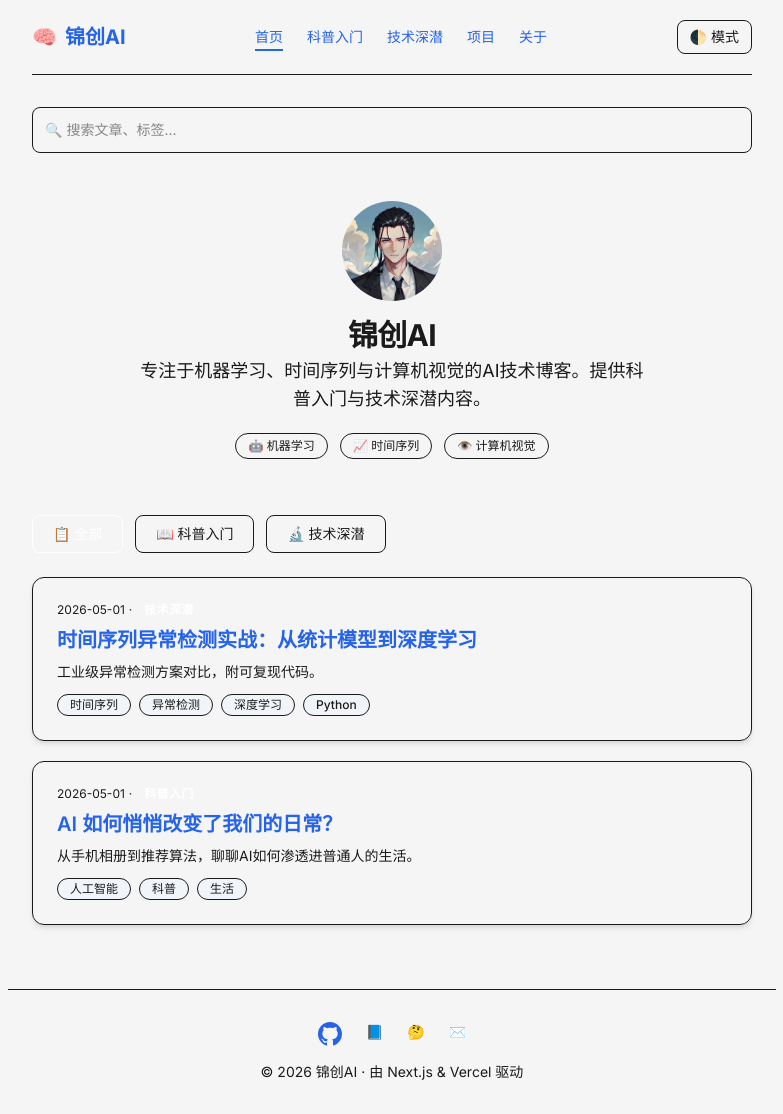
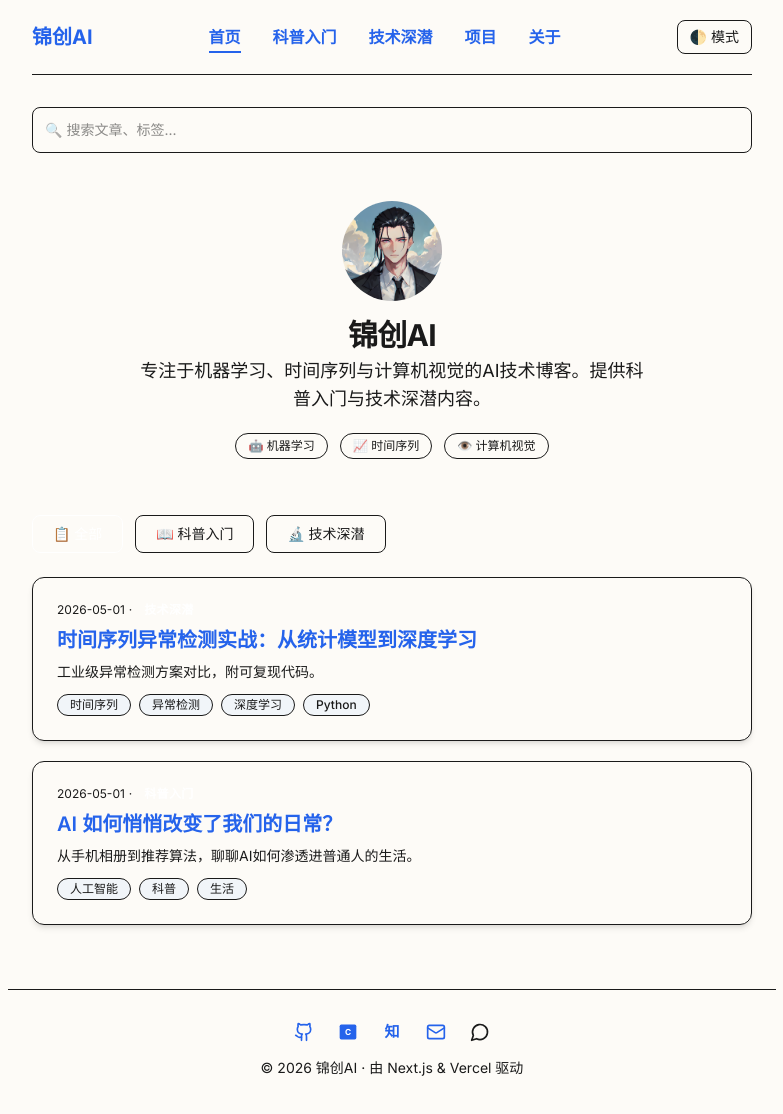
Before and after one commit to LiuCzj/jinc-ai-nextjs, a Next.js app: page / in a window 1280 px wide. Shown: the whole page, without its empty margins (248-1031 px from the left). Built offline with nearby package versions, Linux system fonts and the light colour scheme.

Commit message:
修样式、加微信图标、修复文章404

```diff
--- a/app/globals.css
+++ b/app/globals.css
@@ -1,7 +1,7 @@
 @import "tailwindcss";
 
 :root {
-  --bg: #f5f5f5;
+  --bg: #fdfbf7;          /* 暖白底色，接近 zangwei.dev 的感觉 */
   --surface: #ffffff;
   --text: #1a1a1a;
   --text-light: #6b7280;
--- a/app/posts/[slug]/page.tsx
+++ b/app/posts/[slug]/page.tsx
@@ -9,8 +9,9 @@ export async function generateStaticParams() {
   return posts.map((post) => ({ slug: post.slug }));
 }
 
-export async function generateMetadata({ params }: { params: { slug: string } }) {
-  const post = getPostBySlug(params.slug);
+export async function generateMetadata({ params }: { params: Promise<{ slug: string }> }) {
+  const { slug } = await params;
+  const post = getPostBySlug(slug);
   if (!post) return { title: "404" };
   return {
     title: post.title,
@@ -18,8 +19,9 @@ export async function generateMetadata({ params }: { params: { slug: string } })
   };
 }
 
-export default async function PostPage({ params }: { params: { slug: string } }) {
-  const post = getPostBySlug(params.slug);
+export default async function PostPage({ params }: { params: Promise<{ slug: string }> }) {
+  const { slug } = await params;
+  const post = getPostBySlug(slug);
   if (!post) notFound();
 
   const htmlContent = (await remark().use(remarkHtml).process(post.content)).toString();
--- a/components/footer.tsx
+++ b/components/footer.tsx
@@ -1,22 +1,48 @@
+'use client';
+
+import { useState } from 'react';
+import { Github, Mail, MessageCircle } from 'lucide-react';
+
 export default function Footer() {
+  const [showWechat, setShowWechat] = useState(false);
+
   return (
     <footer className="max-w-3xl mx-auto px-6 mt-16 py-8 border-t border-border text-center text-text-light text-sm">
-      <div className="flex justify-center gap-6 mb-4">
+      <div className="flex justify-center gap-6 mb-4 items-center">
+        {/* GitHub */}
         <a href="https://github.com/LiuCzj" target="_blank" className="text-text-light hover:text-accent transition" title="GitHub">
-          <svg width="24" height="24" viewBox="0 0 24 24" fill="currentColor">
-            <path d="M12 0C5.37 0 0 5.37 0 12c0 5.31 3.435 9.795 8.205 11.385.6.105.825-.255.825-.57 0-.285-.015-1.23-.015-2.235-3.015.555-3.795-.735-4.035-1.41-.135-.345-.72-1.41-1.23-1.695-.42-.225-1.02-.78-.015-.795.945-.015 1.62.87 1.845 1.23 1.08 1.815 2.805 1.305 3.495.99.105-.78.42-1.305.765-1.605-2.67-.3-5.46-1.335-5.46-5.925 0-1.305.465-2.385 1.23-3.225-.12-.3-.54-1.53.12-3.18 0 0 1.005-.315 3.3 1.23.96-.27 1.98-.405 3-.405s2.04.135 3 .405c2.295-1.56 3.3-1.23 3.3-1.23.66 1.65.24 2.88.12 3.18.765.84 1.23 1.905 1.23 3.225 0 4.605-2.805 5.625-5.475 5.925.435.375.81 1.095.81 2.22 0 1.605-.015 2.895-.015 3.3 0 .315.225.69.825.57A12.02 12.02 0 0024 12c0-6.63-5.37-12-12-12z" />
+          <Github size={20} />
+        </a>
+        {/* CSDN */}
+        <a href="https://blog.csdn.net/datafenxi?spm=1000.2115.3001.10640" target="_blank" className="text-text-light hover:text-accent transition" title="CSDN">
+          <svg width="20" height="20" viewBox="0 0 24 24" fill="currentColor">
+            <rect x="2" y="3" width="20" height="18" rx="2"/>
+            <text x="12" y="16" textAnchor="middle" fill="white" fontSize="10" fontWeight="bold">C</text>
           </svg>
         </a>
-        <a href="https://blog.csdn.net/datafenxi?spm=1000.2115.3001.10640" target="_blank" className="text-text-light hover:text-accent" title="CSDN">
-          📘
+        {/* 知乎 */}
+        <a href="https://www.zhihu.com/people/datafenxi" target="_blank" className="text-text-light hover:text-accent transition" title="知乎">
+          <svg width="20" height="20" viewBox="0 0 24 24" fill="currentColor">
+            <text x="12" y="18" textAnchor="middle" fontSize="18" fontWeight="bold">知</text>
+          </svg>
         </a>
-        <a href="https://www.zhihu.com/people/datafenxi" target="_blank" className="text-text-light hover:text-accent" title="知乎">
-          🤔
+        {/* 邮箱 */}
+        <a href="mailto:placeholder@example.com" className="text-text-light hover:text-accent transition" title="邮箱">
+          <Mail size={20} />
         </a>
-        <a href="mailto:placeholder@example.com" className="text-text-light hover:text-accent" title="邮箱">
-          ✉️
-        </a>
+        {/* 微信 */}
+        <button onClick={() => setShowWechat(!showWechat)} className="text-text-light hover:text-accent transition" title="微信公众号">
+          <MessageCircle size={20} />
+        </button>
       </div>
+
+      {showWechat && (
+        <div className="mb-4">
+          <img src="/images/wechat-qrcode.jpg" alt="微信公众号：锦创AI" width="160" className="mx-auto rounded-xl shadow-lg" />
+          <p className="text-xs mt-2 text-text-light">扫码关注「锦创AI」</p>
+        </div>
+      )}
+
       <p>© 2026 锦创AI · 由 Next.js & Vercel 驱动</p>
     </footer>
   );
--- a/components/header.tsx
+++ b/components/header.tsx
@@ -19,10 +19,10 @@ export default function Header() {
   return (
     <header className="max-w-3xl mx-auto px-6">
       <nav className="flex items-center justify-between py-5 border-b border-border mb-8">
-        <Link href="/" className="text-xl font-bold text-text no-underline flex items-center gap-2">
-          <span>🧠</span> 锦创AI
+        <Link href="/" className="text-xl font-bold text-text no-underline">
+          锦创AI
         </Link>
-        <ul className="flex gap-6 text-sm">
+        <ul className="flex gap-8 text-base font-semibold">
           {navItems.map((item) => (
             <li key={item.href}>
               <Link
```
